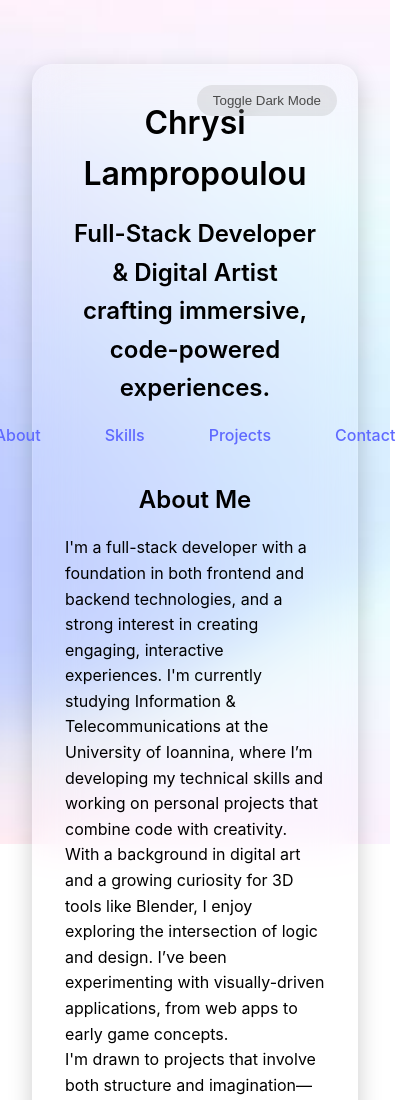
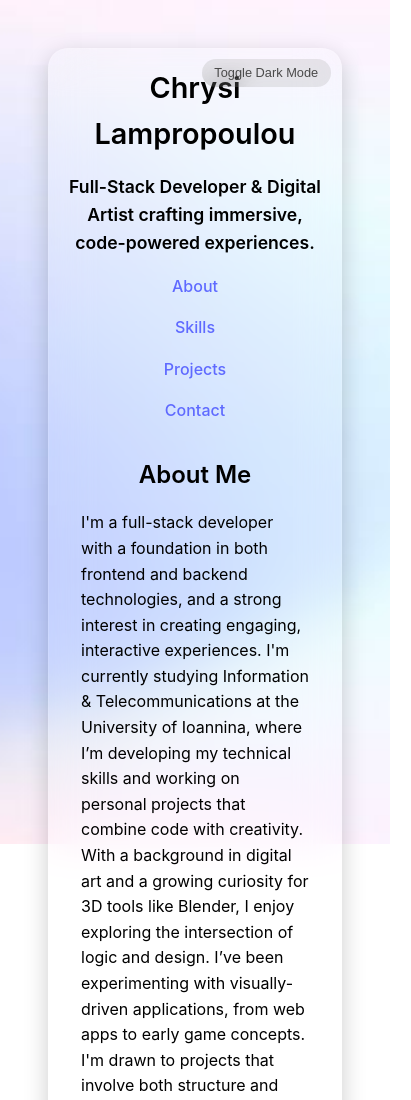
Before and after one commit to CEYEb3r/portfolio, a plain HTML site: page index.html in a window 390 px wide. Shown: the top 1100 px of the page, 411 px wide, since content can reach past the window. Drawn offline with Linux system fonts and the light colour scheme.

Commit message:
Responsive mobile tweaks

```diff
--- a/styles.css
+++ b/styles.css
@@ -242,3 +242,36 @@ footer {
 body.dark-mode footer {
   color: #ffffff;
 }
+
+@media (max-width: 768px) {
+  nav ul {
+    flex-direction: column;
+    gap: 1rem;
+    align-items: center;
+  }
+
+  header h1 {
+    font-size: 1.8rem;
+  }
+
+  header h2 {
+    font-size: 1.1rem;
+    text-align: center;
+  }
+
+  #darkModeToggle {
+    top: 10px;
+    right: 10px;
+    font-size: 0.8rem;
+    padding: 0.4rem 0.8rem;
+  }
+
+  .glasscontainer {
+    padding: 1rem;
+    margin: 1rem;
+  }
+
+  section {
+    padding: 0 1rem;
+  }
+}
```
